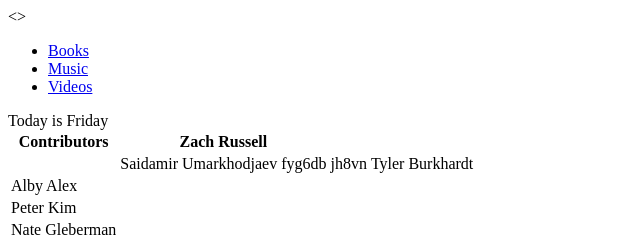
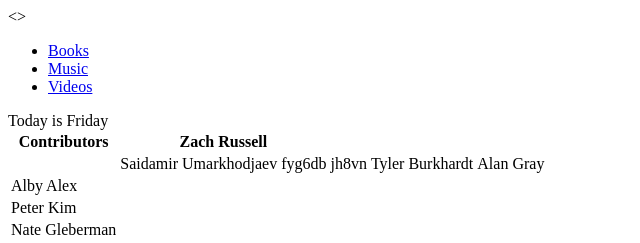
Before and after one commit to liamrodonnell1/recommendations, a plain HTML site: page index.html in a window 1280 px wide. Shown: the top 243 px of the page, 0-640 px from the left. Drawn offline with Linux system fonts and the light colour scheme.

Commit message:
apg2fds index

```diff
--- a/index.html
+++ b/index.html
@@ -32,6 +32,7 @@
                     <td>Saidamir Umarkhodjaev fyg6db</td>
                     <td>jh8vn</td>
                     <td>Tyler Burkhardt</td>
+                    <td>Alan Gray</td>
                 </tr>
                 <tr>
                     <td>Alby Alex</td>
```
